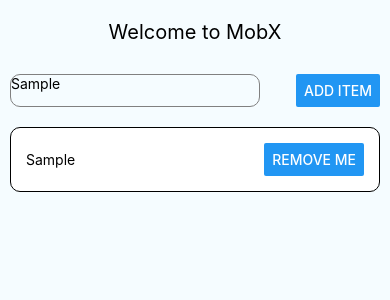
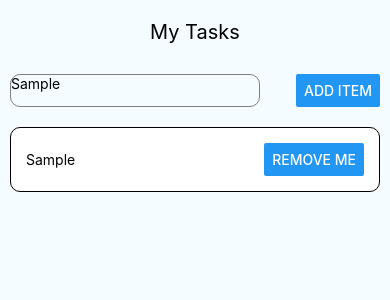
Before and after one commit to HAFDIAHMED/MST_RN, a React Native app: screen / in a window 390 px wide. Both pictures are taken after typing "Sample" into the empty fields and a click on the button "ADD ITEM". Shown: the top 300 px of the page. Built offline with nearby package versions, Linux system fonts and the light colour scheme.

Commit message:
todo class

```diff
--- a/App.js
+++ b/App.js
@@ -1,117 +1,11 @@
-import { remove } from 'mobx';
-import React, { useEffect, useState } from 'react';
-import { Button, ScrollView, TextInput, View ,StyleSheet,Text, TouchableOpacity} from 'react-native';
+import React from 'react';
+import Tasks from './todo/tasks';
+import ToDo_Mobx from './todo/ToDo_Mobx';
 
 function App(props) {
-  //const items=["hello"]
-  const [count,setCount]=useState(0)
-  const [item,setItem]=useState()
-  const [items,setItemss]=useState([])
-  const removeItem =(index)=> {
-    let itemscopy=[...items];
-    itemscopy.splice(index,1);
-    setItemss(itemscopy);
-
-  }
-  useEffect(()=>{
-    console.log(items)
-
-
-  });
-
   return (
-    <ScrollView
-        contentContainerStyle={styles.container}
-        keyboardShouldPersistTaps='always'
-      >
-        <Text style={styles.welcome}>
-          Welcome to MobX
-        </Text>
-        <View style={styles.row}>
-        <View style={styles.input}>
-          <TextInput placeholder="add item"
-          onChangeText={item=>setItem(item)}
-          />
-        </View>
-        <View>
-          <Button
-          title="add item"
-            onPress={()=>{setItemss([...items,item])}}
-
-
-          />
-
-
-        </View>
-        </View>
-        <View>
-          {
-             items.map((data,index)=>{
-              return (
-
- <TouchableOpacity  onPress={()=>removeItem(index)} >
-
-                 <View style={styles.itemrow}>
-
-                 <Text   key={index}>{data}</Text>
-                 <View>
-                 <Button
-                  title="remove me"
-                  onPress={()=>removeItem(index)}
-
-                  />
-                 </View>
-                 </View>
-                </TouchableOpacity>
-
-
-              );
-            })
-          }
-        </View>
-
-
-
-      </ScrollView>
-
+    <ToDo_Mobx/>
   );
 }
 
 export default App;
-const styles = StyleSheet.create({
-  container: {
-    flex: 1,
-    backgroundColor: '#F5FCFF',
-    padding: 10
-  },
-  welcome: {
-    fontSize: 20,
-    textAlign: 'center',
-    margin: 10
-  },
-  input : {
-    borderColor : "gray",
-    width : 250,
-    borderWidth : 1,
-    borderRadius : 10,
-  },
-  row: {
-    flexDirection : 'row',
-    justifyContent : 'space-between',
-    paddingVertical : 20,
-
-  },
-  itemrow : {
-    backgroundColor: '#FFF',
-    padding: 15,
-    borderRadius: 10,
-    flexDirection: 'row',
-    borderColor : 'black',
-    borderWidth : 1,
-    alignItems: 'center',
-    justifyContent: 'space-between',
-    marginBottom: 20,
-
-  },
-
-})
--- a/app.json
+++ b/app.json
@@ -1,7 +1,7 @@
 {
   "expo": {
-    "name": "MST_RN",
-    "slug": "MST_RN",
+    "name": "TODO",
+    "slug": "todo",
     "version": "1.0.0",
     "orientation": "portrait",
     "icon": "./assets/icon.png",
--- /dev/null
+++ b/todo/ToDo_Mobx.js
@@ -0,0 +1,125 @@
+import { remove } from 'mobx';
+import React, { useEffect, useState } from 'react';
+import { Button, ScrollView, TextInput, View ,StyleSheet,Text, TouchableOpacity} from 'react-native';
+
+
+function ToDo_Mobx(props) {
+
+  const [count,setCount]=useState(0)
+  const [item,setItem]=useState()
+  const [items,setItemss]=useState([])
+  const removeItem =(index)=> {
+    let itemscopy=[...items];
+    itemscopy.splice(index,1);
+    setItemss(itemscopy);
+
+  }
+  useEffect(()=>{
+    console.log(items)
+
+
+  });
+  const addItems =()=>{
+      setItemss([...items,item]);
+  }
+
+
+  return (
+    <ScrollView
+        contentContainerStyle={styles.container}
+        keyboardShouldPersistTaps='always'
+      >
+        <Text style={styles.welcome}>
+          My Tasks
+        </Text>
+        <View style={styles.row}>
+        <View style={styles.input}>
+          <TextInput placeholder="add item"
+          onChangeText={item=>setItem(item)}
+          />
+        </View>
+        <View>
+          <Button
+          title="add item"
+            onPress={()=>addItems()}
+
+
+          />
+
+
+        </View>
+        </View>
+        <View style={styles.tasks}>
+          {
+             items.map((data,index)=>{
+              return (
+
+ <TouchableOpacity  onPress={()=>removeItem(index)} >
+
+                 <View style={styles.itemrow}>
+
+                 <Text   key={index}>{data}</Text>
+                 <View>
+                 <Button
+                  title="remove me"
+                  onPress={()=>removeItem(index)}
+
+                  />
+                 </View>
+                 </View>
+                </TouchableOpacity>
+
+
+              );
+            })
+          }
+        </View>
+
+
+
+      </ScrollView>
+
+  );
+}
+
+export default ToDo_Mobx;
+const styles = StyleSheet.create({
+  container: {
+    flex: 1,
+    backgroundColor: '#F5FCFF',
+    padding: 10,
+  },
+  welcome: {
+    fontSize: 20,
+    textAlign: 'center',
+    margin: 10
+  },
+  input : {
+    borderColor : "gray",
+    width : 250,
+    borderWidth : 1,
+    borderRadius : 10,
+  },
+  row: {
+    flexDirection : 'row',
+    justifyContent : 'space-between',
+    paddingVertical : 20,
+
+  },
+  itemrow : {
+    backgroundColor: '#FFF',
+    padding: 15,
+    borderRadius: 10,
+    flexDirection: 'row',
+    borderColor : 'black',
+    borderWidth : 1,
+    alignItems: 'center',
+    justifyContent: 'space-between',
+    marginBottom: 20,
+
+  },
+  tasks : {
+    //flexDirection : 'row-reverse'
+  },
+
+})
--- /dev/null
+++ b/todo/tasks.js
@@ -0,0 +1,120 @@
+import { remove } from 'mobx';
+import React, { useEffect, useState } from 'react';
+import { Button, ScrollView, TextInput, View ,StyleSheet,Text, TouchableOpacity} from 'react-native';
+
+function Tasks(props) {
+
+  const [count,setCount]=useState(0)
+  const [item,setItem]=useState()
+  const [items,setItemss]=useState([])
+  const removeItem =(index)=> {
+    let itemscopy=[...items];
+    itemscopy.splice(index,1);
+    setItemss(itemscopy);
+
+  }
+  useEffect(()=>{
+    console.log(items)
+
+
+  });
+
+  return (
+    <ScrollView
+        contentContainerStyle={styles.container}
+        keyboardShouldPersistTaps='always'
+      >
+        <Text style={styles.welcome}>
+          My Tasks
+        </Text>
+        <View style={styles.row}>
+        <View style={styles.input}>
+          <TextInput placeholder="add item"
+          onChangeText={item=>setItem(item)}
+          />
+        </View>
+        <View>
+          <Button
+          title="add item"
+            onPress={()=>{setItemss([...items,item])}}
+
+
+          />
+
+
+        </View>
+        </View>
+        <View style={styles.tasks}>
+          {
+             items.map((data,index)=>{
+              return (
+
+ <TouchableOpacity  onPress={()=>removeItem(index)} >
+
+                 <View style={styles.itemrow}>
+
+                 <Text   key={index}>{data}</Text>
+                 <View>
+                 <Button
+                  title="remove me"
+                  onPress={()=>removeItem(index)}
+
+                  />
+                 </View>
+                 </View>
+                </TouchableOpacity>
+
+
+              );
+            })
+          }
+        </View>
+
+
+
+      </ScrollView>
+
+  );
+}
+
+export default Tasks;
+const styles = StyleSheet.create({
+  container: {
+    flex: 1,
+    backgroundColor: '#F5FCFF',
+    padding: 10,
+  },
+  welcome: {
+    fontSize: 20,
+    textAlign: 'center',
+    margin: 10
+  },
+  input : {
+    borderColor : "gray",
+    width : 250,
+    borderWidth : 1,
+    borderRadius : 10,
+  },
+  row: {
+    flexDirection : 'row',
+    justifyContent : 'space-between',
+    paddingVertical : 20,
+
+  },
+  itemrow : {
+    backgroundColor: '#FFF',
+    padding: 15,
+    borderRadius: 10,
+    flexDirection: 'row',
+    borderColor : 'black',
+    borderWidth : 1,
+    alignItems: 'center',
+    justifyContent: 'space-between',
+    marginBottom: 20,
+
+  },
+  tasks : {
+    //flexDirection : 'row-reverse'
+  },
+
+})
```
Also changed, not shown: Components/addItems.js (deleted, +0 -19 lines), Components/listItems.js (deleted, +0 -16 lines), MOBX/Todo_state.js (added, +14 -0 lines), MOBX/listStore.js (deleted, +0 -21 lines), 1 other file (tests, documents, lock files or other folders).
